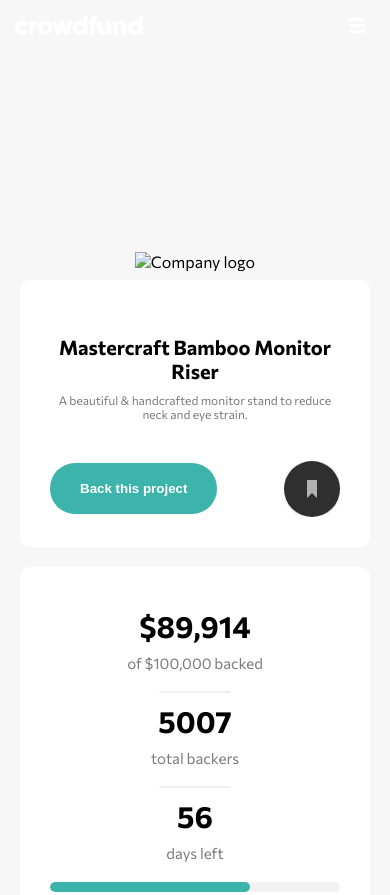
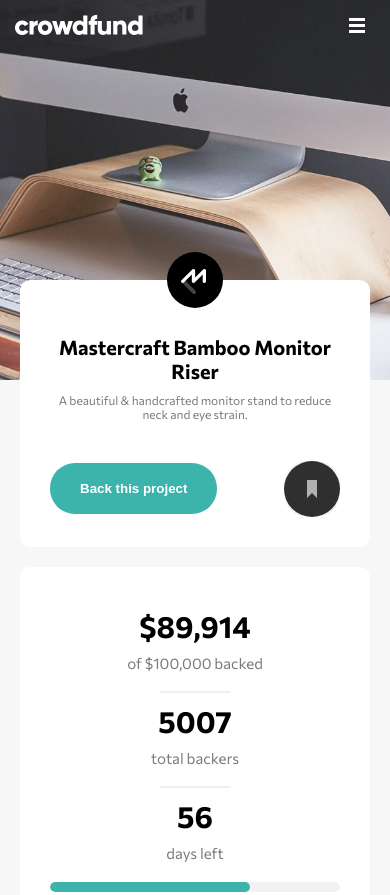
Before and after one commit to z3shan7/crowdfunding-product-page, a website: page index.html in a window 390 px wide. Shown: the top 895 px of the page. Drawn offline with Linux system fonts and the light colour scheme; the site is published under a folder, as on GitHub Pages, so addresses that start at the root find nothing.

Commit message:
issue resolved images rendering problem

```diff
--- a/index.html
+++ b/index.html
@@ -36,7 +36,7 @@
             <!--  first section -->
             <div class="company-title-section section-center">
                 <div class="company-title-section__logo-div">
-                    <img src="/images/logo-mastercraft.svg" alt="Company logo"
+                    <img src="./images/logo-mastercraft.svg" alt="Company logo"
                         class="company-title-section__company-logo">
                 </div>
                 <div class="company-title-section__header">
--- a/sass/layout/header-nav.scss
+++ b/sass/layout/header-nav.scss
@@ -1,5 +1,5 @@
 header {
-    background-image: url('/images/image-hero-desktop.jpg');
+    background-image: url('./images/image-hero-desktop.jpg');
     background-repeat: no-repeat;
     background-position: center top;
     background-size: cover;
@@ -35,7 +35,7 @@ nav {
 @media screen and (max-width:502px) {
     header {
         position: relative;
-        background-image: url(/images/image-hero-mobile.jpg);
+        background-image: url('./images/image-hero-mobile.jpg');
         background-position: center top;
         background-size: cover;
 
```
Also changed, not shown: style.css.
